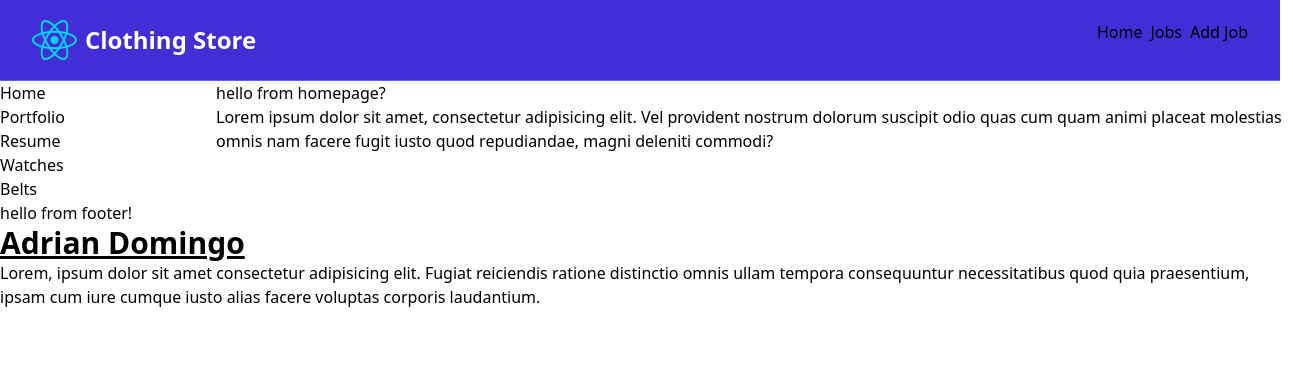
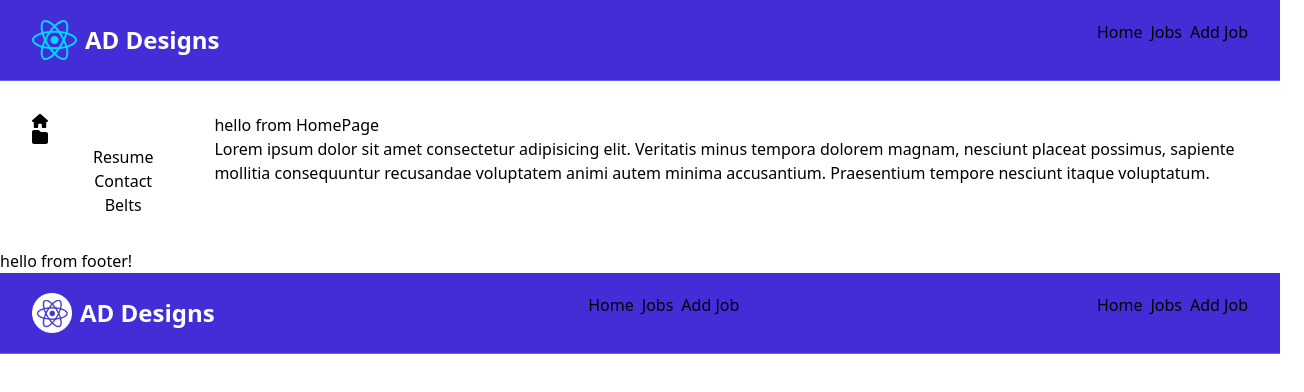
Before and after one commit to Driminius/driminius.github.io, a React (Vite) app in the folder my-react-site/: page /#/ in a window 1280 px wide. Shown: the top 392 px of the page, 1304 px wide, since content can reach past the window. Built offline with nearby package versions, Linux system fonts and the light colour scheme.

Commit message:
adding more react components

```diff
--- a/my-react-site/package.json
+++ b/my-react-site/package.json
@@ -14,6 +14,7 @@
     "@tailwindcss/vite": "^4.1.8",
     "react": "^19.1.0",
     "react-dom": "^19.1.0",
+    "react-icons": "^5.5.0",
     "react-router": "^7.6.2",
     "tailwindcss": "^4.1.8"
   },
--- a/my-react-site/src/App.css
+++ b/my-react-site/src/App.css
@@ -2,7 +2,6 @@
 
 
 /*
-default styling
 #root {
   max-width: 1280px;
   margin: 0 auto;
--- a/my-react-site/src/App.jsx
+++ b/my-react-site/src/App.jsx
@@ -4,8 +4,11 @@ import reactLogo from './assets/react.svg'
 import viteLogo from '/vite.svg'
 import './App.css'
 import MainLayout from './layouts/MainLayout'
+import ShopLayout from './layouts/ShopLayout'
 import HomePage from './pages/HomePage'
 import PortfolioPage from './pages/PortfolioPage'
+import ShopHomePage from './projects/shopping/shopping-pages/ShopHomePage'
+
 
 
 function App() {
@@ -20,8 +23,13 @@ function App() {
           <Route path='/portfolio' element={<PortfolioPage />}/>
         </Route>
       </Routes>
-      <h1 className='text-3xl font-bold underline'>Adrian Domingo</h1>
-      <p>Lorem, ipsum dolor sit amet consectetur adipisicing elit. Fugiat reiciendis ratione distinctio omnis ullam tempora consequuntur necessitatibus quod quia praesentium, ipsam cum iure cumque iusto alias facere voluptas corporis laudantium.</p>
+
+      <Routes>
+        <Route path='/projects/shop' element={<ShopLayout />}>
+          <Route path='/projects/shop/home' element={<ShopHomePage />}>
+          </Route>
+        </Route>
+      </Routes>
 
     </Router>
   )
--- a/my-react-site/src/components/Footer.jsx
+++ b/my-react-site/src/components/Footer.jsx
@@ -1,8 +1,60 @@
+import { Link } from "react-router";
+import logo from '/images/logo.png'
 const Footer = () => {
     return (
-        <>
-        <p>hello from footer!</p>
-        </>
+        <footer>
+            <p>hello from footer!</p>
+                <nav className="bg-indigo-700 border-b border-indigo-500">
+                <div className="mx-auto max-w-7xl px-2 sm:px-6 lg:px-8">
+                    <div className="flex h-20 items-center justify-between">
+                    <div
+                        className="flex flex-1 items-center justify-center md:items-stretch md:justify-start">
+                        <Link className="flex flex-shrink-0 items-center mr-4" to="/">
+                        <img
+                            className="h-10 w-auto"
+                            src={logo}
+                            alt="Clothing Store"
+                        />
+                        <span className="hidden md:block text-white text-2xl font-bold ml-2"
+                            ><p>AD Designs</p></span>
+                        </Link>
+                        <div className="md:ml-auto">
+                            <div className="flex space-x-2">
+                                <a
+                                to="/"
+                            // className={  }
+                                >Home</a>
+                                <a
+                                to="/jobs"
+                                //className={ linkClass }
+                                >Jobs</a>
+                                <a
+                                to="/add-job"
+                                //className={ linkClass }
+                                >Add Job</a>
+                            </div>
+                        </div>
+                        <div className="md:ml-auto">
+                            <div className="flex space-x-2">
+                                <a
+                                to="/"
+                            // className={  }
+                                >Home</a>
+                                <a
+                                to="/jobs"
+                                //className={ linkClass }
+                                >Jobs</a>
+                                <a
+                                to="/add-job"
+                                //className={ linkClass }
+                                >Add Job</a>
+                            </div>
+                        </div>
+                    </div>
+                    </div>
+                </div>
+            </nav>
+        </footer>
     )
 }
 
--- a/my-react-site/src/components/NavBar.jsx
+++ b/my-react-site/src/components/NavBar.jsx
@@ -16,7 +16,7 @@ const NavBar = () => {
                         alt="Clothing Store"
                     />
                     <span className="hidden md:block text-white text-2xl font-bold ml-2"
-                        ><h1>Clothing Store</h1></span>
+                        ><h1>AD Designs</h1></span>
                     </Link>
                     <div className="md:ml-auto">
                     <div className="flex space-x-2">
--- a/my-react-site/src/components/SideBar.jsx
+++ b/my-react-site/src/components/SideBar.jsx
@@ -1,19 +1,20 @@
 import { Link } from "react-router";
+import {FaHouse,FaFolder } from "react-icons/fa6"
 const SideBar = () => {
     return (
         <div>
-             <aside className=''>
+             <aside className='text-center'>
                     <ul>
                         <li>
                         <Link to='/'>
-                        Home
+                        <FaHouse />
                         </Link>
                         </li>
                         <li>
-                      <Link to='/portfolio'>Portfolio</Link>
+                      <Link to='/portfolio'><FaFolder /></Link>
                       </li>
                       <li>Resume</li>
-                      <li>Watches</li>
+                      <li>Contact</li>
                       <li>Belts</li>
                       <li></li>
                     </ul>
--- a/my-react-site/src/layouts/MainLayout.jsx
+++ b/my-react-site/src/layouts/MainLayout.jsx
@@ -9,12 +9,13 @@ const MainLayout = () => {
         <>
             <NavBar />
             <div
-                className='grid grid-cols-1 md:grid-cols-[15%_85%] w-full gap-6'
+
+                className=' m-auto max-w-7xl p-[2rem] grid grid-cols-1 md:grid-cols-[15%_85%] '
             >
-                <div>
+                <div className=''>
                     <SideBar />
                 </div>
-             <div>
+                <div className=''>
                     <main>
                         <Outlet />
                     </main>
--- /dev/null
+++ b/my-react-site/src/layouts/ShopLayout.jsx
@@ -0,0 +1,12 @@
+import { Outlet } from "react-router";
+
+const ShopLayout = () => {
+    return (
+        <>
+        Hello from shopping store layout
+        <Outlet />
+        </>
+    )
+}
+
+export default ShopLayout;
--- a/my-react-site/src/pages/HomePage.jsx
+++ b/my-react-site/src/pages/HomePage.jsx
@@ -1,9 +1,9 @@
 const HomePage = () => {
     return (
-        <>
-        <p>hello from homepage?</p>
-        <p>Lorem ipsum dolor sit amet, consectetur adipisicing elit. Vel provident nostrum dolorum suscipit odio quas cum quam animi placeat molestias omnis nam facere fugit iusto quod repudiandae, magni deleniti commodi?</p>
-        </>
+        <section>
+            <p>hello from HomePage</p>
+            <p>Lorem ipsum dolor sit amet consectetur adipisicing elit. Veritatis minus tempora dolorem magnam, nesciunt placeat possimus, sapiente mollitia consequuntur recusandae voluptatem animi autem minima accusantium. Praesentium tempore nesciunt itaque voluptatum.</p>
+        </section>
     )
 
 }
--- a/my-react-site/src/pages/PortfolioPage.jsx
+++ b/my-react-site/src/pages/PortfolioPage.jsx
@@ -1,8 +1,23 @@
+import { Link } from "react-router";
 const PortfolioPage = () => {
     return(
-        <>
-        hello from portfolio
-        </>
+        <section>
+            <h2>Portfolio</h2>
+            <div className='grid grid-cols-3'>
+                <Link to='/projects/shop'>
+                <div className='card'>
+                    <p>Lorem ipsum dolor sit amet consectetur, adipisicing elit. A tenetur natus, vitae enim, possimus eligendi in accusamus laboriosam dolorum facilis consequuntur accusantium doloremque expedita quo ducimus pariatur at quasi quisquam.</p>
+                </div>
+                </Link>
+                <div className='card'>
+                    <p>Lorem ipsum dolor sit amet consectetur, adipisicing elit. A tenetur natus, vitae enim, possimus eligendi in accusamus laboriosam dolorum facilis consequuntur accusantium doloremque expedita quo ducimus pariatur at quasi quisquam.</p>
+                </div>
+                <div className='card'>
+                    <p>Lorem ipsum dolor sit amet consectetur, adipisicing elit. A tenetur natus, vitae enim, possimus eligendi in accusamus laboriosam dolorum facilis consequuntur accusantium doloremque expedita quo ducimus pariatur at quasi quisquam.</p>
+                </div>
+
+            </div>
+        </section>
     )
 }
 export default PortfolioPage;
--- /dev/null
+++ b/my-react-site/src/projects/shopping/shopping-pages/ShopHomePage.jsx
@@ -0,0 +1,9 @@
+const ShopHomePage = () => {
+    return (
+        <>
+        hello from shopping homepage
+        </>
+    )
+}
+
+export default ShopHomePage;
```
Also changed, not shown: 1 other file (tests, documents, lock files or other folders). Lines whose indentation alone changed are shown as unchanged.
